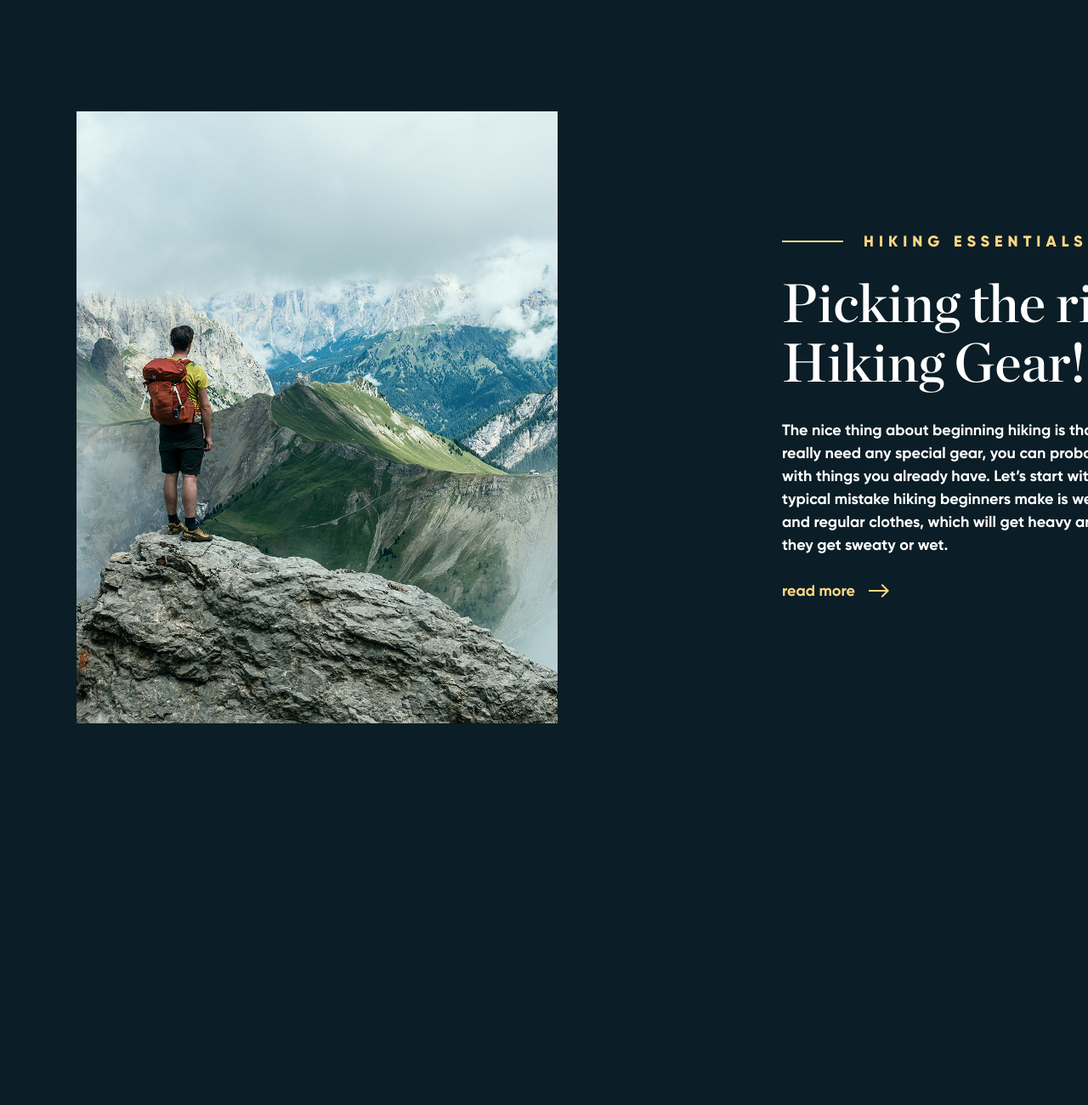
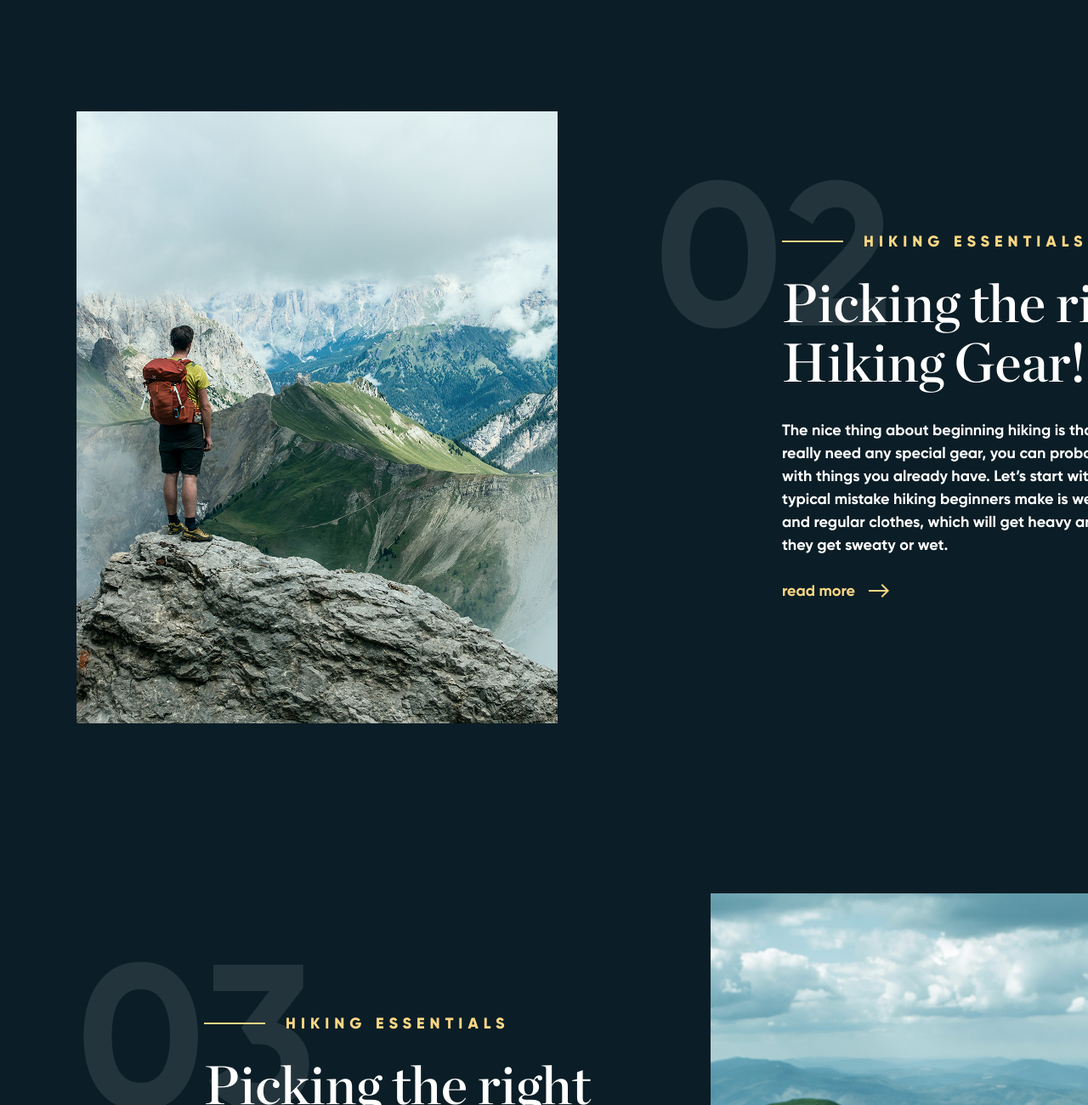
Before and after one commit to szubyrka/mntn-sport-landing, a plain HTML site: page index.html in a window 1280 px wide. Shown: the part 1500-2800 px from the top of the page at 85% size. Before the commit the page ends 2351 px from the top, so only its background shows below. Drawn offline with Linux system fonts and the light colour scheme.

Commit message:
feat: add block3 in content

```diff
--- a/assets/styles/main.css
+++ b/assets/styles/main.css
@@ -187,8 +187,20 @@ a {
   opacity: 0.1;
 }
 
-.block__tagline--first::after {
+.block__tagline--second::after {
   content: '02';
+  font-size: 240px;
+  font-weight: 700;
+  position: absolute;
+  top: -150px;
+  left: -150px;
+  z-index: -1;
+  color: var(--color-white);
+  opacity: 0.1;
+}
+
+.block__tagline--third::after {
+  content: '03';
   font-size: 240px;
   font-weight: 700;
   position: absolute;
--- a/index.html
+++ b/index.html
@@ -104,6 +104,15 @@
             <a href="#" class="block__link">read more</a>
           </div>
         </section>
+        <section class="block">
+          <div class="block__content">
+            <div class="block__tagline block__tagline--third">Hiking Essentials</div>
+            <h2 class="block__title">Picking the right Hiking Gear!</h2>
+            <p class="block__desc">The nice thing about beginning hiking is that you don’t really need any special gear, you can probably get away with things you already have. Let’s start with clothing. A typical mistake hiking beginners make is wearing jeans and regular clothes, which will get heavy and chafe wif they get sweaty or wet.</p>
+            <a href="#" class="block__link">read more</a>
+          </div>
+          <img src="./assets/images/content/03.jpg" alt="" class="block__img">
+        </section>
       </div>
     </div>
   </main>
```
